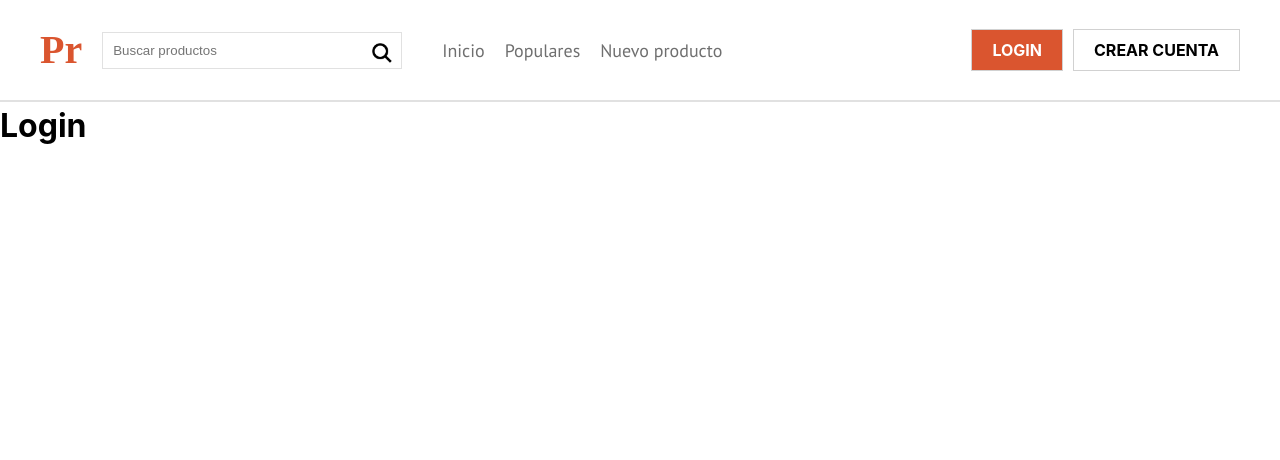
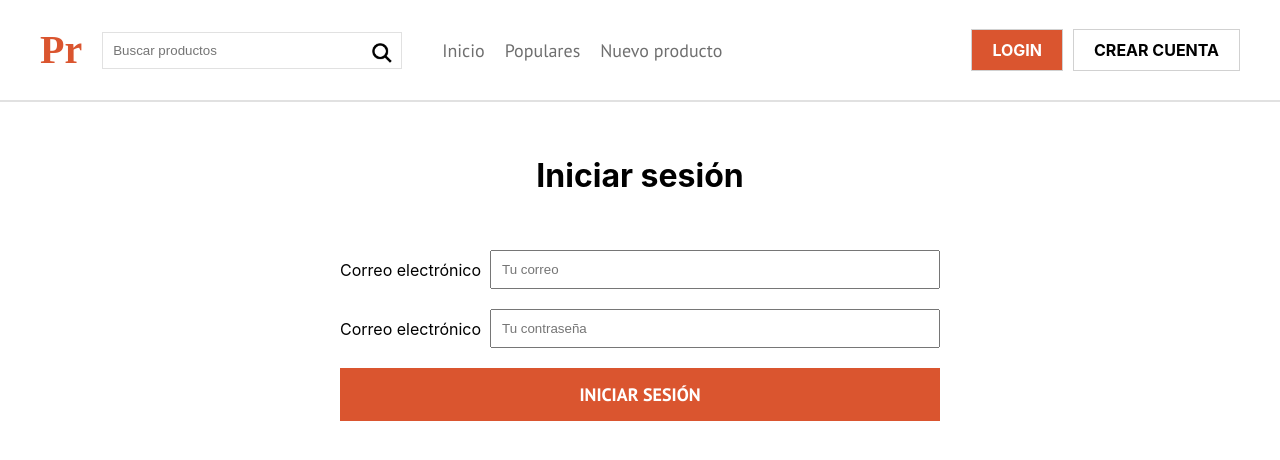
Before and after one commit to juanluna96/NextJS-ProductReviewer, a Next.js app: page /login in a window 1280 px wide. Shown: the top 460 px of the page. Built offline with nearby package versions, Linux system fonts and the light colour scheme.

Commit message:
Creando la Página de Iniciar Sesión

```diff
--- a/pages/crear-cuenta.js
+++ b/pages/crear-cuenta.js
@@ -25,7 +25,7 @@ const CrearCuenta = () => {
     async function crearCuenta() {
         try {
             await firebase.registrar(nombre, email, password);
-            // Router.push('/');
+            Router.push('/');
         } catch (error) {
             console.error('Hubo un error al crear el usuario', error.message);
             setError(error.message);
--- a/pages/login.js
+++ b/pages/login.js
@@ -1,14 +1,58 @@
-import React from 'react'
+import React, { useState } from 'react'
 import Layout from '../components/layout/Layout';
+import Router from 'next/router';
+import { css } from '@emotion/react';
+import { Formulario, Campo, InputSubmit, Error } from '../components/ui/Formulario';
 
-const CrearCuenta = () => {
+// Validaciones
+import useValidacion from '../hooks/useValidacion';
+import validarIniciarSesion from '../validacion/validarIniciarSesion';
+import firebase from '../firebase';
+
+const STATE_INICIAL = {
+    email: '',
+    password: ''
+}
+
+const Login = () => {
+    const [error, setError] = useState(false);
+
+    const { valores, errores, handleBur, handleSubmit, handleChange } = useValidacion(STATE_INICIAL, validarIniciarSesion, iniciarSesion);
+
+    const { email, password } = valores;
+
+    function iniciarSesion() {
+        console.log('Iniciando sesión');
+    }
+
     return (
         <div>
             <Layout>
-                <h1>Login</h1>
+                <>
+                    <h1
+                        css={ css`
+                    text-align: center;
+                    margin-top: 5rem;
+                    `}
+                    >Iniciar sesión</h1>
+                    <Formulario onSubmit={ handleSubmit }>
+                        <Campo>
+                            <label htmlFor="email">Correo electrónico</label>
+                            <input type="email" id="email" placeholder="Tu correo" name="email" value={ email } onChange={ handleChange } onBlur={ handleBur } />
+                        </Campo>
+                        { errores.email && <Error>{ errores.email }</Error> }
+                        <Campo>
+                            <label htmlFor="password">Correo electrónico</label>
+                            <input type="password" id="password" placeholder="Tu contraseña" name="password" value={ password } onChange={ handleChange } onBlur={ handleBur } />
+                        </Campo>
+                        { errores.password && <Error>{ errores.password }</Error> }
+                        { error && <Error>{ error }</Error> }
+                        <InputSubmit type="submit" value="Iniciar sesión" />
+                    </Formulario>
+                </>
             </Layout>
         </div>
     )
 }
 
-export default CrearCuenta
+export default Login
--- /dev/null
+++ b/validacion/validarIniciarSesion.js
@@ -0,0 +1,19 @@
+export default function validarIniciarSesion(valores) {
+    let errores = {};
+
+    // Validar el email
+    if (!valores.email) {
+        errores.email = "El email es obligatorio.";
+    } else if (!/^[A-Z0-9._%+-]+@[A-Z0-9.-]+\.[A-Z]{2,}$/i.test(valores.email)) {
+        errores.email = "Email no valido.";
+    }
+
+    // Validar el password
+    if (!valores.password) {
+        errores.password = "El password es obligatorio.";
+    } else if (valores.password.length < 6) {
+        errores.password = "El password debe ser de al menos 6 caracteres.";
+    }
+
+    return errores;
+}
```
